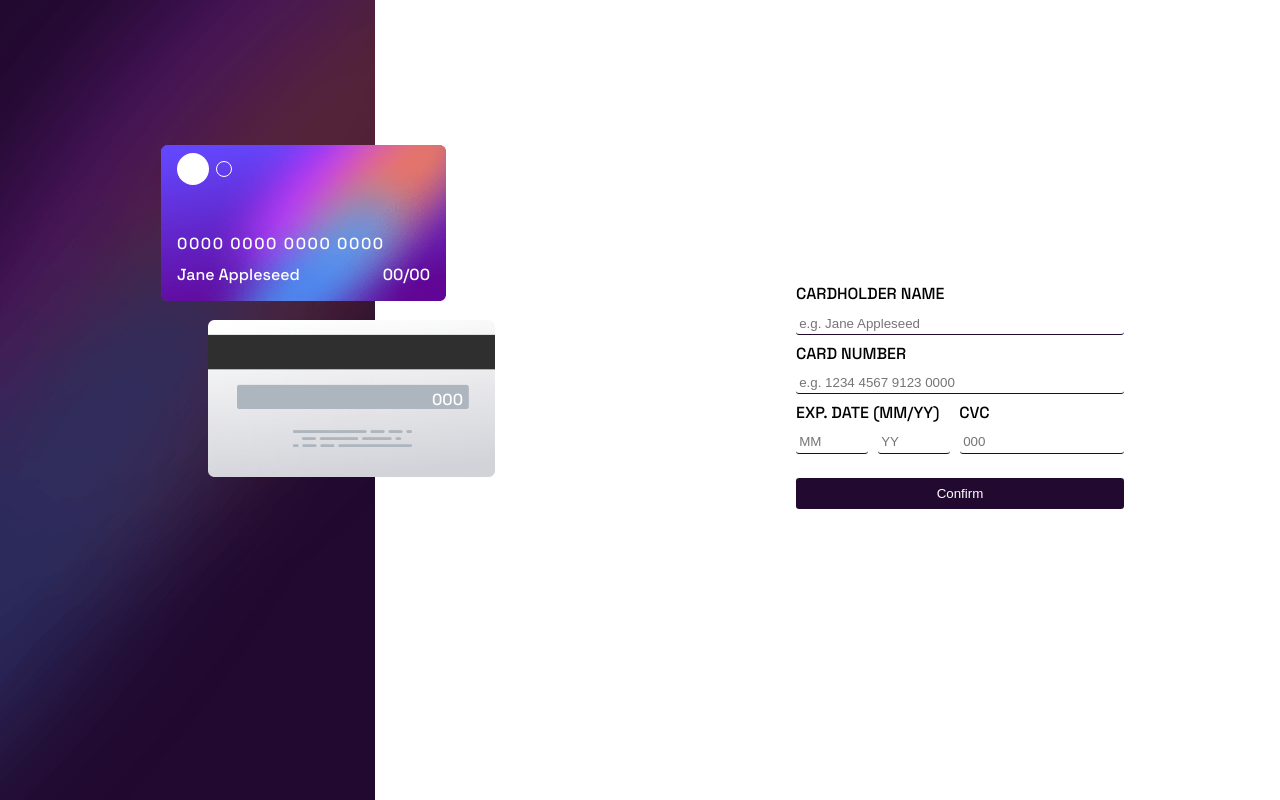
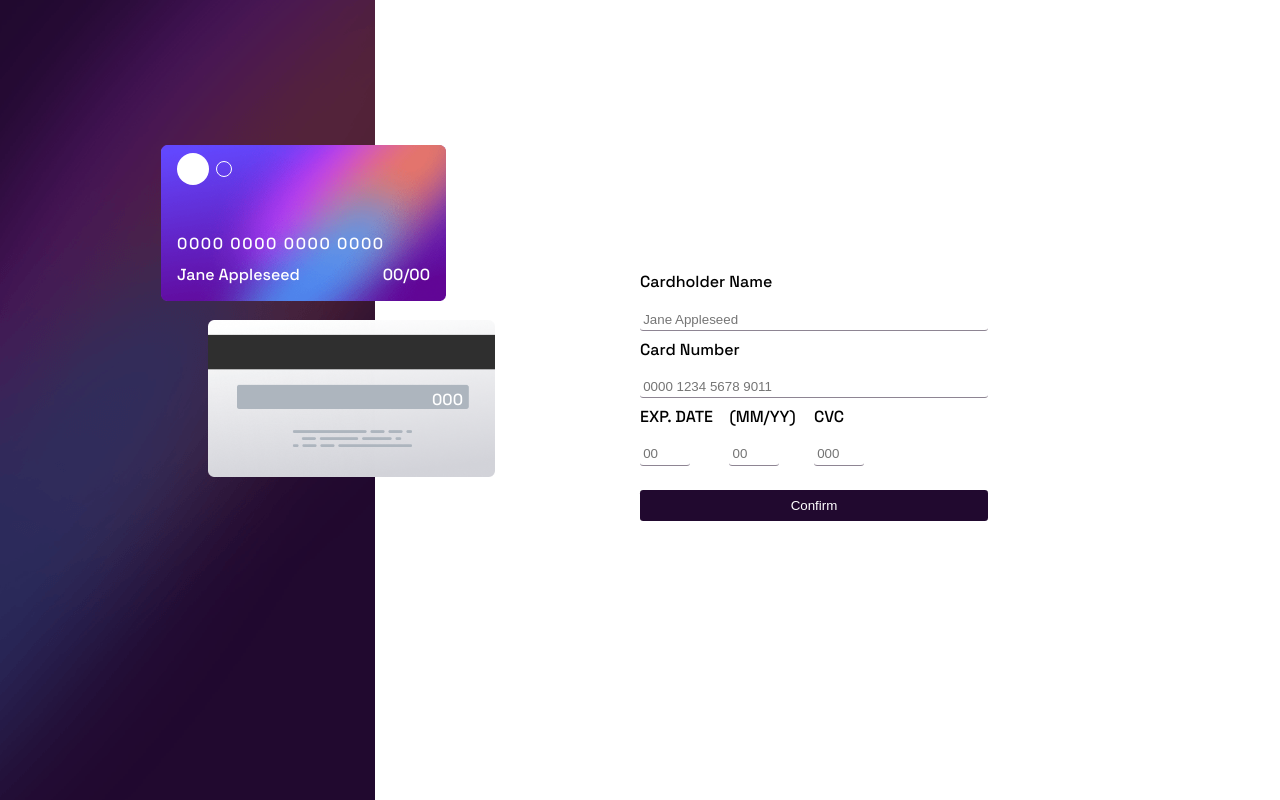
Before and after one commit to ioangheraszim/FM-interactive-details-form, a plain HTML site: page index.html in a window 1280 px wide. Drawn offline with Linux system fonts and the light colour scheme.

Commit message:
restyled the card details input fields

```diff
--- a/index.html
+++ b/index.html
@@ -36,28 +36,36 @@
       </div>
     </section>
     <section class="bottom-form">
-      <form class="form-content" action="">
-          <label for="cardholderName" class="block">CARDHOLDER NAME</label>
-          <input type="text" id="cardholderName" placeholder="e.g. Jane Appleseed">
-          <p class="warning">Can't be blank</p>
-          <label for="cardHolderNumber" class="block">CARD NUMBER</label>
-          <input type="text" id="cardHolderNumber" placeholder="e.g. 1234 4567 9123 0000" maxlength="19">
-          <p class="warning">Incorrect Number</p>
-          <p class="warning">Can't contain letters</p>
-          <p class="warning">Can't be blank</p>
-          <div class="labels">
-            <label for="exp">EXP. DATE (MM/YY)</label>
-            <label for="">CVC</label>
-          </div>
-          <div class="authentication-card">
-            <div class="expiry-card">
-              <input type="text" name="exp" placeholder="MM" maxlength="2">
-              <input type="text" name="exp" placeholder="YY" maxlength="2">
+      <form class="form-container" action="">
+        <div class="input-control information">
+          <label for="name">Cardholder Name</label>
+          <input id="name" type="text" name="name" placeholder="Jane Appleseed" required>
+          <p class="errorWarning">Can't be empty</p>
+        </div>
+        <div class="input-control information">
+          <label for="cardNumber">Card Number</label>
+          <input id="cardnumber" type="text" name="cardNumber" placeholder="0000 1234 5678 9011" maxlength="19" required>
+          <p class="errorWarning">Can't be empty</p>
+        </div>
+        <div class="authenticator">
+          <div class="authenticator-left">
+            <div class="input-control">
+              <label for="expDateMonth">EXP. DATE </label>
+              <input id="expDateMonth" type="text" name="expDateMonth" placeholder="00" maxlength="2" required>
+              <p class="errorWarning">Can't be empty</p>
             </div>
-            <div class="cvc-card">
-              <input type="text" name="cvc" placeholder="000" maxlength="3">
+            <div class="input-control">
+              <label for="expDateYear">(MM/YY)</label>
+              <input id="expDateYear" type="text" name="expDateYear" placeholder="00" maxlength="2" required>
+              <p class="errorWarning">Can't be empty</p>
             </div>
           </div>
+          <div class="input-control authenticator-right">
+            <label for="cvc">CVC</label>
+            <input id="cvc" type="text" name="cvc" placeholder="000" maxlength="3" required>
+            <p class="errorWarning">Can't be empty</p>
+          </div>
+        </div>
         <input class="submitBtn" type="submit" action="submit" value="Confirm">
       </form>
     </section>
--- a/style.css
+++ b/style.css
@@ -31,6 +31,7 @@ body {
 
 .container {
     width: 23.438rem;
+    flex-basis: auto;
 }
 
 
@@ -121,64 +122,70 @@ body {
     letter-spacing: .1rem;
 }
 
-.form-content {
-    margin: 0 auto;
-    width: 328px;
+/* Form Styling */
+
+.form-container {
     display: flex;
-    justify-content: center;
+    justify-content: flex-start;
     flex-direction: column;
+    width: 348px;
 }
 
-.authentication-card {
-    display: flex;
-    flex-direction: row;
-    justify-content: center;
-}
-
-.authentication-card .expiry-card{
-    margin-top: .5rem;
-    width: 50%;
-    display: flex;
-    flex-direction: row;
-    margin-bottom: 1rem;
-}
-
-.expiry-card input {
-    width: 100%;
-    margin-right: 10px;
-}
-
-.labels label{
-    margin-right: 1rem;
-    margin-bottom: 1rem;
-}
-
-.authentication-card .cvc-card {
-    margin-top: .5rem;
-    width: 50%;
+.form-container .information {
     display: flex;
     flex-direction: column;
 }
 
-.cvc-card input{
-    width: 100%;
-    margin-right: 10px;
+.information label {
+    margin-bottom: 1rem;
 }
 
-.warning {
-    display: none;
-    color: var(--red);
+.authenticator {
+    display: flex;
+    justify-content: center;
+    margin-bottom: 1rem;
 }
 
-label {
-    margin-bottom: .5rem;
+.authenticator label {
+    margin-bottom: 1rem;
+}
+
+.authenticator-left {
+    display: flex;
+    justify-content: flex-start;
+    width: 50%;
+}
+
+.authenticator-left input{
+    margin-top: 1rem;
+    width: 50px;
+}
+
+.authenticator-right {
+    display: flex;
+    flex-direction: column;
+    width: 50%;
+}
+
+.authenticator-right input {
+    width: 50px;
+}
+
+/* For Javascript Styles */
+
+.input-control.success {
+    border: 1px solid var(--gradient-first);
+}
+
+.input-control.error input{
+    border: 1px solid var(--red);
 }
 
 input {
     padding: .2rem;
     margin-bottom: .5rem;
     border: none;
-    border-bottom: 1px solid var(--very-dark-violet);
+    border-bottom: 1px solid var(--dark-grayish);
     border-radius: 0.2rem;
 }
 
@@ -200,7 +207,14 @@ input:focus {
     border-radius: .2rem;
 }
 
-@media (min-width:880px){
+.errorWarning {
+    font-size: .6rem;
+    color: var(--red);
+    margin-bottom: 1rem;
+    display: none;
+}
+
+@media (min-width:990px){
     .container {
         width: 100%;
         display: flex;
```
